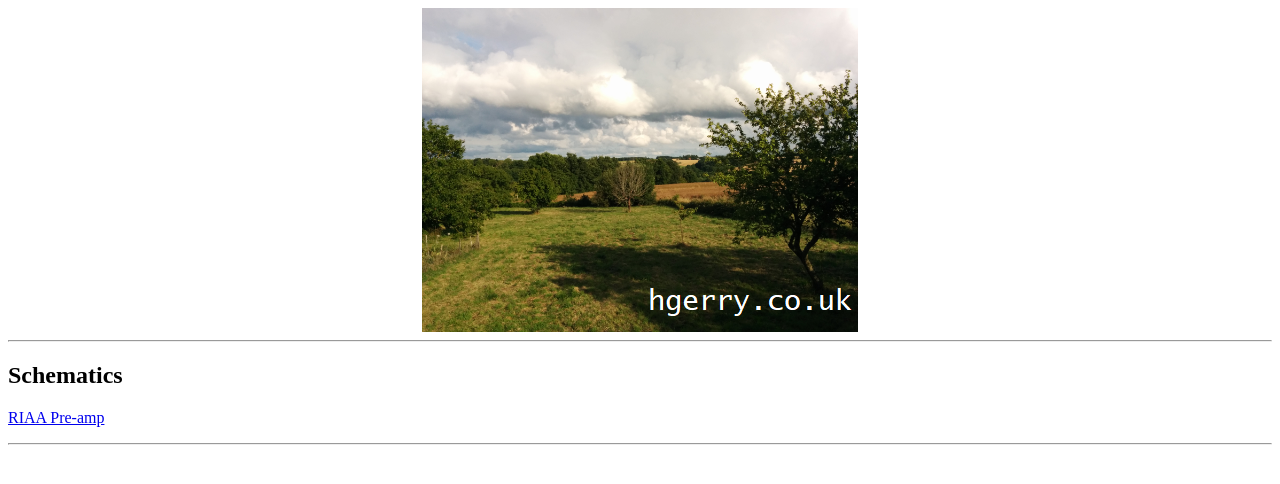
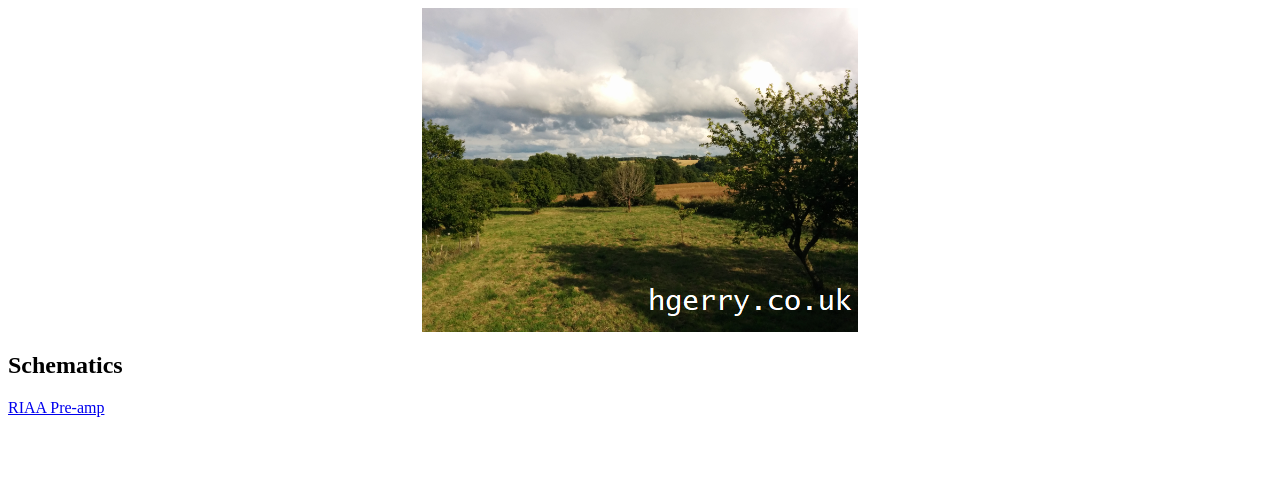
Before and after one commit to hgerry/hgerry.github.io, a plain HTML site: page index.html in a window 1280 px wide. Drawn offline with Linux system fonts and the light colour scheme.

Commit message:
whatever

```diff
--- a/index.html
+++ b/index.html
@@ -10,12 +10,11 @@
 
 <CENTER><IMG SRC="logo.png" ALIGN="BOTTOM"> </CENTER>
 
-<HR>
 
 <H2>Schematics</H2>
 <P> <a href="riaa_sch.png">RIAA Pre-amp</a>
 
-<HR>
+
 
 </BODY>
 
```
